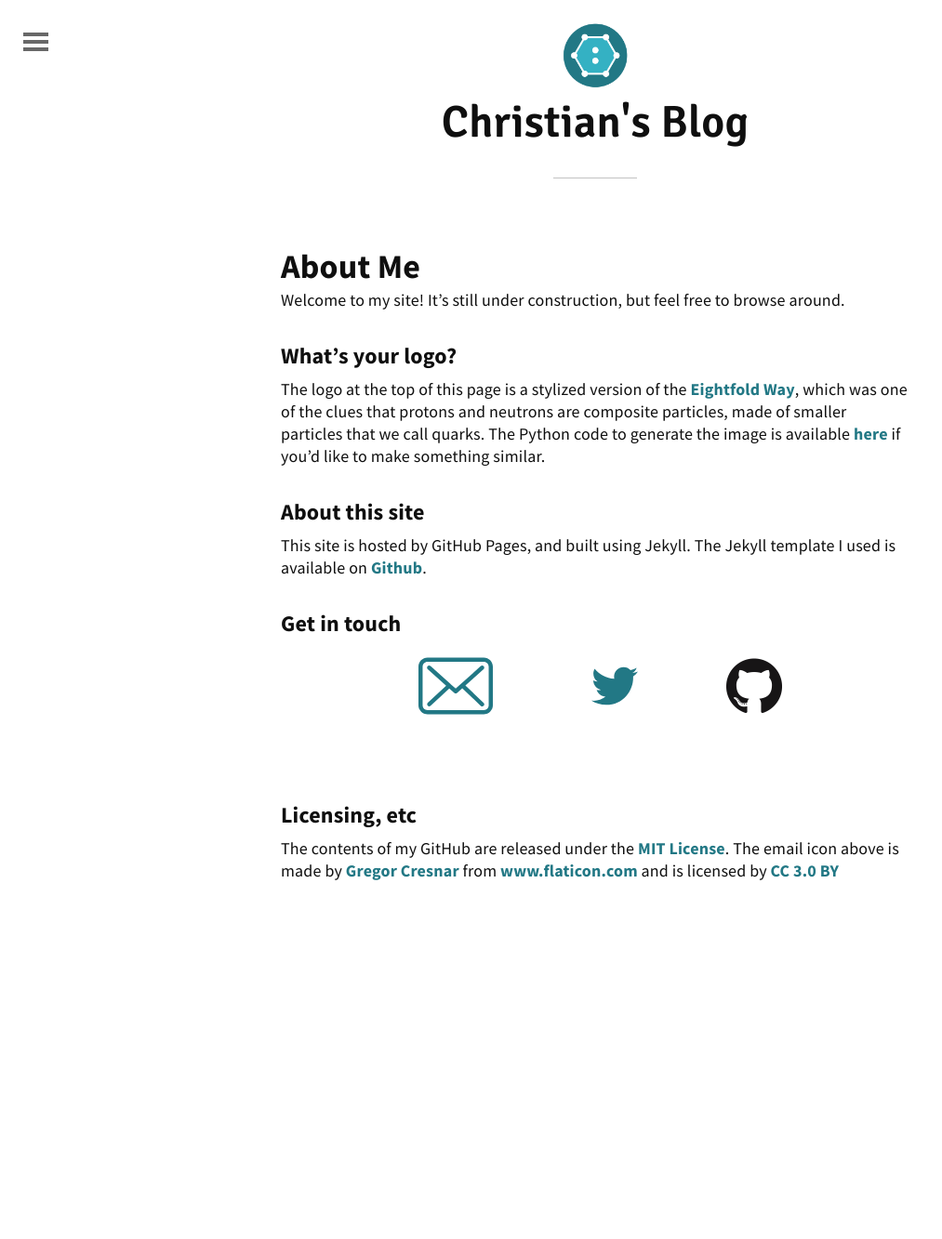
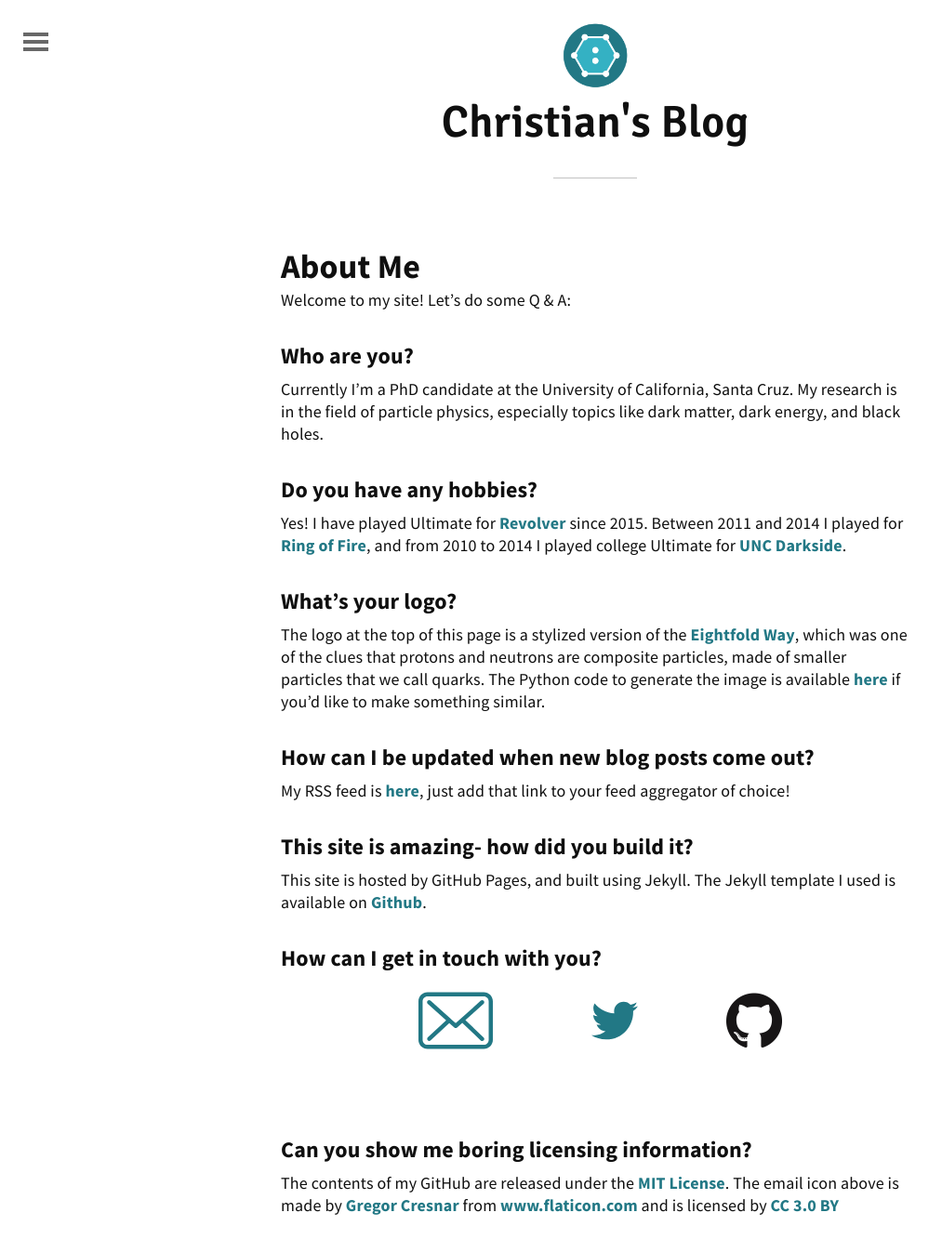
Before and after one commit to kwitophurr/kwitophurr.github.io, a Jekyll site: the page built from about.md, in a window 1280 px wide. Shown: the whole page at 93% size, without its empty margins (0-1013 px from the left). Built offline with Jekyll 4.4.1, drawn with Linux system fonts in a browser that asks for light colours; before the commit the page ends 973 px from its top, so only the background shows below that.

Commit message:
Updated About Me

```diff
--- a/about.md
+++ b/about.md
@@ -4,16 +4,25 @@ title: About Me
 ---
 ## About Me
 
-Welcome to my site! It's still under construction, but feel free to browse around.
+Welcome to my site! Let's do some Q & A:
+
+### Who are you?
+Currently I'm a PhD candidate at the University of California, Santa Cruz. My research is in the field of particle physics, especially topics like dark matter, dark energy, and black holes.
+
+### Do you have any hobbies?
+Yes! I have played Ultimate for [Revolver](http://www.revolverultimate.com/) since 2015. Between 2011 and 2014 I played for [Ring of Fire](https://ringultimate.org/), and from 2010 to 2014 I played college Ultimate for [UNC Darkside](http://uncdarkside.com/).
 
 ### What's your logo?
 The logo at the top of this page is a stylized version of the [Eightfold Way](https://en.wikipedia.org/wiki/Eightfold_Way_(physics)), which was one of the clues that protons and neutrons are composite particles, made of smaller particles that we call quarks. The Python code to generate the image is available [here](https://github.com/christian-johnson/christian-johnson.github.io/blob/master/logo.py) if you'd like to make something similar.
 
-### About this site
+### How can I be updated when new blog posts come out?
+My RSS feed is [here](http://christian-johnson.github.io/atom.xml), just add that link to your feed aggregator of choice!
+
+### This site is amazing- how did you build it?
 This site is hosted by GitHub Pages, and built using Jekyll. The Jekyll template I used is available on [Github](https://github.com/KingFelix/emerald/archive/master.zip).
 
 
-### Get in touch
+### How can I get in touch with you?
 <table width="70%" height="100%" border="0" align="center">
 	<tr>
 		<td>
@@ -30,6 +39,6 @@ This site is hosted by GitHub Pages, and built using Jekyll. The Jekyll template
 </table>
 
 <br>
-### Licensing, etc
+### Can you show me boring licensing information?
 The contents of my GitHub are released under the <a href="/MIT_License.txt">MIT License</a>.
 The email icon above is made by <a href="http://www.flaticon.com/authors/gregor-cresnar" title="Gregor Cresnar">Gregor Cresnar</a> from <a href="http://www.flaticon.com" title="Flaticon">www.flaticon.com</a> and is licensed by <a href="http://creativecommons.org/licenses/by/3.0/" title="Creative Commons BY 3.0" target="_blank">CC 3.0 BY</a>
```
